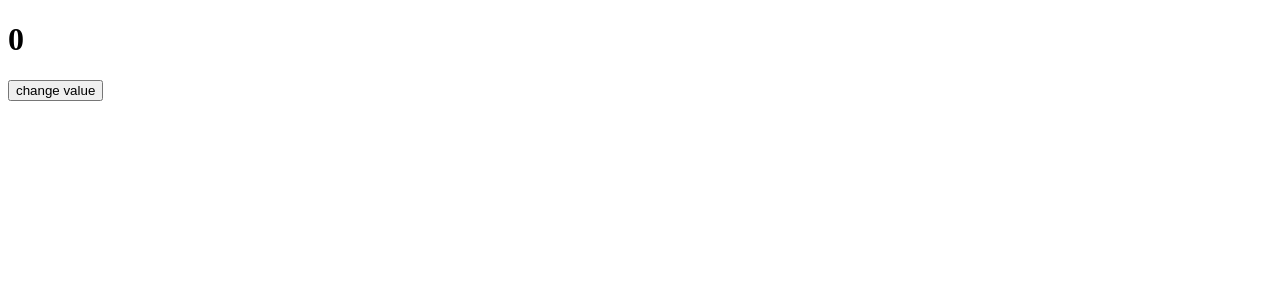
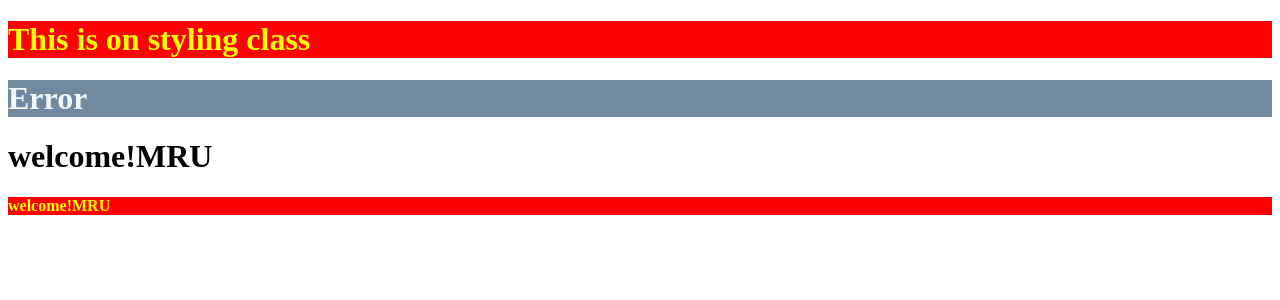
Before and after one commit to SeelamChetanReddy/Training-T3, a React (Create React App) app in the folder React/training/: page / in a window 1280 px wide. Shown: the top 300 px of the page. Built offline with nearby package versions, Linux system fonts and the light colour scheme.

Commit message:
pushing the files to repo

```diff
--- a/React/training/src/App.js
+++ b/React/training/src/App.js
@@ -96,14 +96,30 @@
 // export default App
 
 //! State examples
+// import React from 'react'
+// // import CBCStateEx from './stateexample/CBCStateEx'
+// import FBCStateEx from './stateexample/FBCStateEx'
+// const App = () => {
+//   return (
+//     <div>
+//       {/* <CBCStateEx/> */}
+//       <FBCStateEx/>
+//     </div>
+//   )
+// }
+
+// export default App
+
 import React from 'react'
-// import CBCStateEx from './stateexample/CBCStateEx'
-import FBCStateEx from './stateexample/FBCStateEx'
+import FunctionalComponent from './components/FunctionalComponent'
+import styles from './myStyle.module.css'
+import "./components/Styles.css"
 const App = () => {
   return (
     <div>
-      {/* <CBCStateEx/> */}
-      <FBCStateEx/>
+    <h1 class="heading">This is on styling class</h1>
+       <h1 class={styles.error}>Error</h1>
+       <FunctionalComponent clgName="MRU" apply={true}/>
     </div>
   )
 }
--- /dev/null
+++ b/React/training/src/components/FunctionalComponent.js
@@ -0,0 +1,22 @@
+import React from 'react'
+import "./Styles.css"
+
+const FunctionalComponent = (props) => {
+    console.log(props);
+    let applyStyle=props.apply?'heading':' '
+    let myStyle={
+        color:'yellow',
+        backgroundColor:'red',
+        fontSize:'16px'
+    }
+  return (
+    <><div>
+        <h1 class={`${applyStyle}font-style`}>welcome!{props.clgName}</h1>
+        <h1 style={myStyle}>welcome!{props.clgName}</h1>
+    </div>
+    </>
+
+  )
+}
+
+export default FunctionalComponent
--- /dev/null
+++ b/React/training/src/components/Styles.css
@@ -0,0 +1,9 @@
+.heading{
+    color:yellow;
+    background-color: red;
+
+}
+.font-style{
+    font-size: 25px;
+    font-family: 'Segoe UI', Tahoma, Geneva, Verdana, sans-serif;
+}
--- /dev/null
+++ b/React/training/src/myStyle.module.css
@@ -0,0 +1,4 @@
+.error{
+    color:aliceblue;
+    background-color: rgb(113, 137, 159);
+}
```
Also changed, not shown: React/training/src/notes.txt, 1 other file (tests, documents, lock files or other folders).
